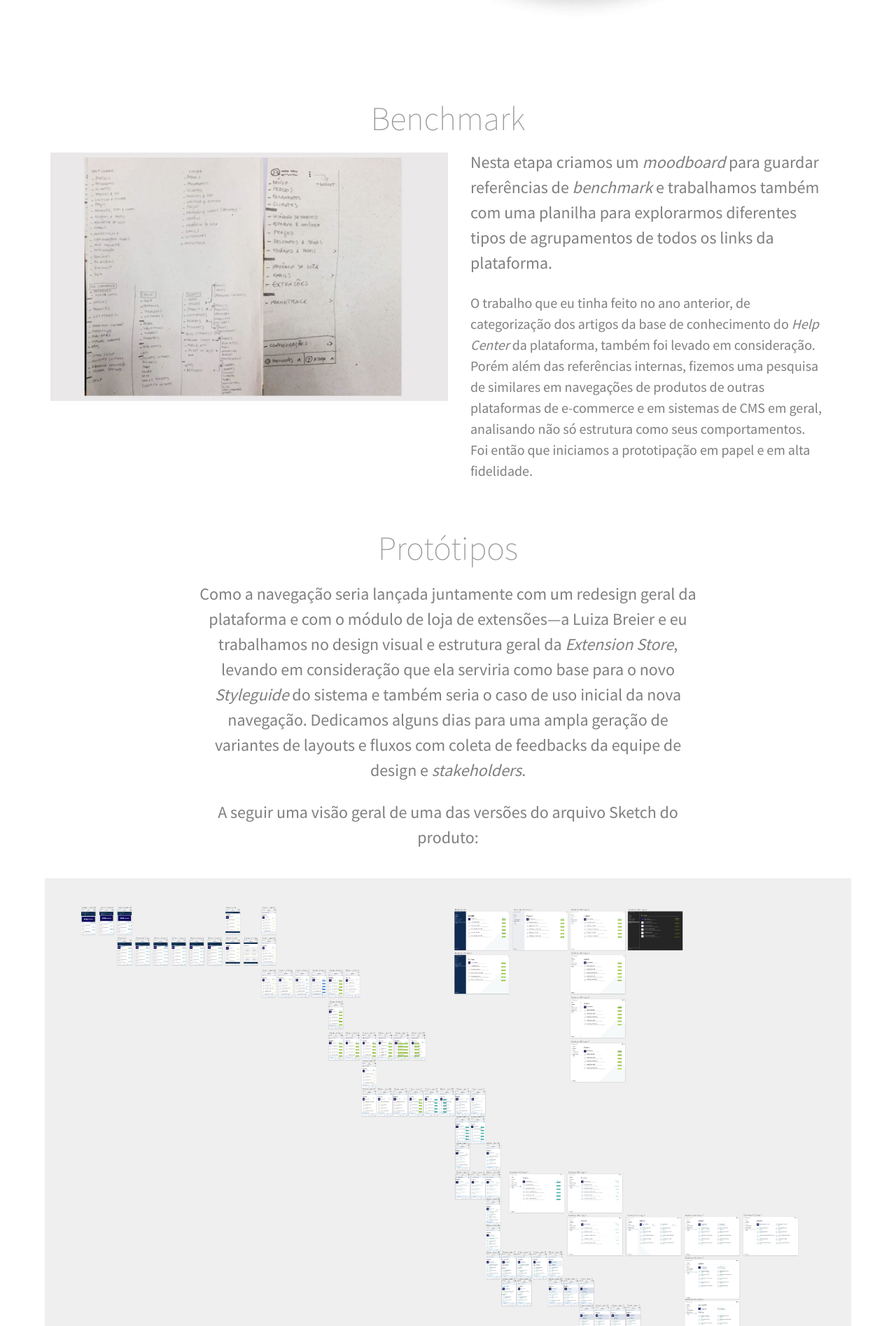
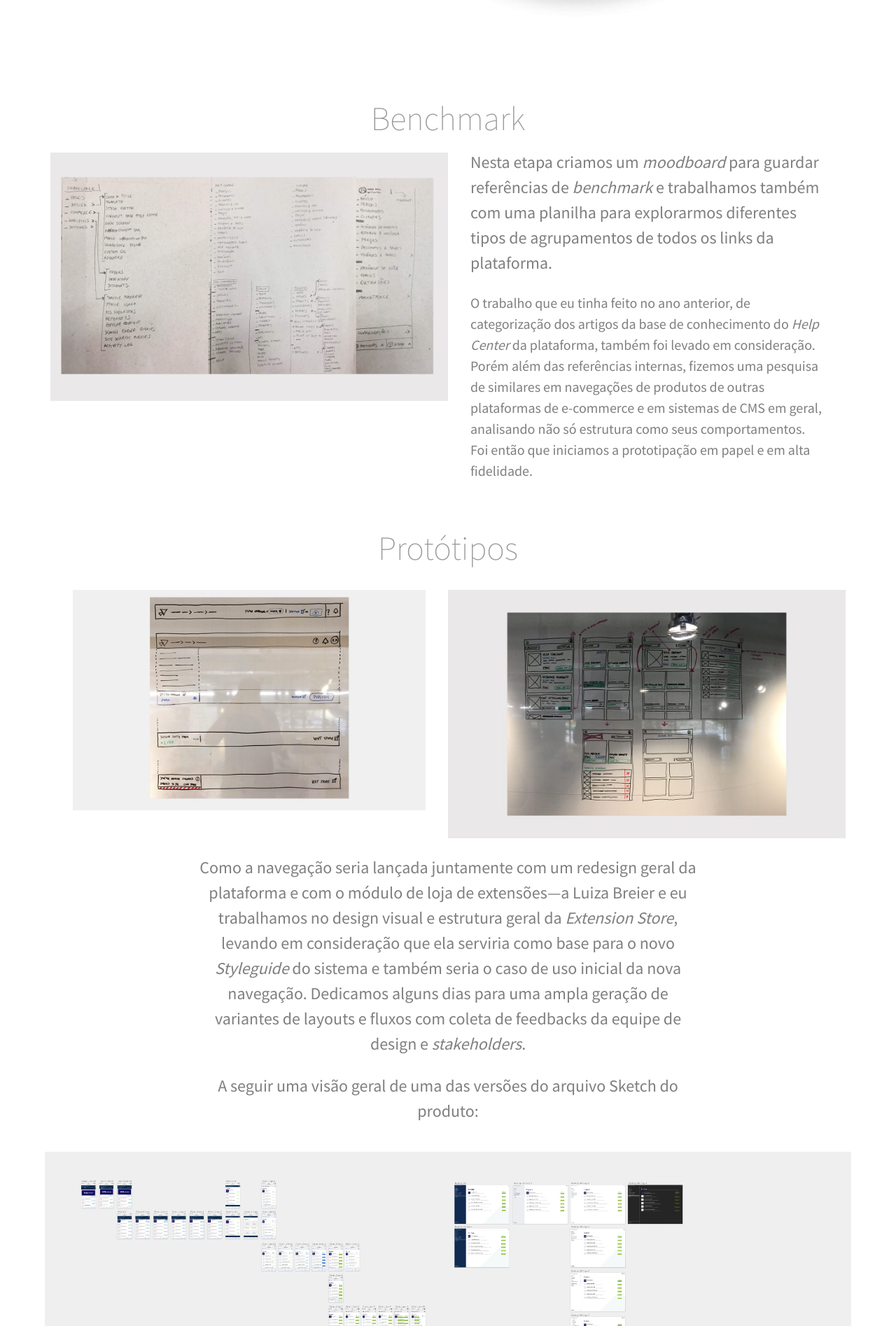
Before and after one commit to rodrigomuniz/muniz.nu, a Jekyll site: the page built from _portfolio/vtex-io.html, in a window 1280 px wide. Shown: the part 4191-6086 px from the top of the page at 70% size. Built offline with Jekyll 4.4.1, drawn with Linux system fonts in a browser that asks for light colours; nearby versions of some CDN libraries.

Commit message:
add new nav white board images

```diff
--- a/_portfolio/vtex-io.html
+++ b/_portfolio/vtex-io.html
@@ -82,6 +82,14 @@
 
 
 <h3 class="ph2 f2 f1-ns fw2 mv0 pt4 pt5-ns pb3 black-40 tc-ns">Protótipos</h3>
+<div class="cf ph2-ns">
+  <div class="fl w-100 w-100-m w-50-ns ph4">
+    <img src="/images/portfolio/nav-white-board.jpg" alt="Rascunhos de estrutura da navegação" class="dib mv3" />
+  </div>
+  <div class="fl w-100 w-100-m w-50-ns ph2 ph2-m ph0-ns">
+    <img src="/images/portfolio/nav-white-board-extesion.jpg" alt="Início dos rascunhos de estrutura da Extension Store" class="dib mv3" />
+  </div>
+</div>
 
 <div class="tl tl-m tc-ns ph2-ns">
   <p class="f4 f3-ns measure center lh-copy black-50 mv1 mh0 ph2 ph0-ns">Como a navegação seria lançada juntamente com um redesign geral da plataforma e com o módulo de loja de extensões—a Luiza Breier e eu trabalhamos no design visual e estrutura geral da <em>Extension Store</em>, levando em consideração que ela serviria como base para o novo <em>Styleguide</em> do sistema e também seria o caso de uso inicial da nova navegação. Dedicamos alguns dias para uma ampla geração de variantes de layouts e fluxos com coleta de feedbacks da equipe de design e <em>stakeholders</em>. </p>
--- a/_portfolio/vtex-storefront.html
+++ b/_portfolio/vtex-storefront.html
@@ -124,8 +124,6 @@
 
 <div class="w-100 center ph2-ns">
   <video controls width="100%" class="db mb3">
-    <source src="/images/portfolio/storefront-render.webm"
-            type="video/webm">
     <source src="/images/portfolio/storefront-render.mp4"
             type="video/mp4">
   </video>
```
Also changed, not shown: images/portfolio/nav-papel.jpg, images/portfolio/nav-white-board-extesion.jpg (added), images/portfolio/nav-white-board.jpg (added).
